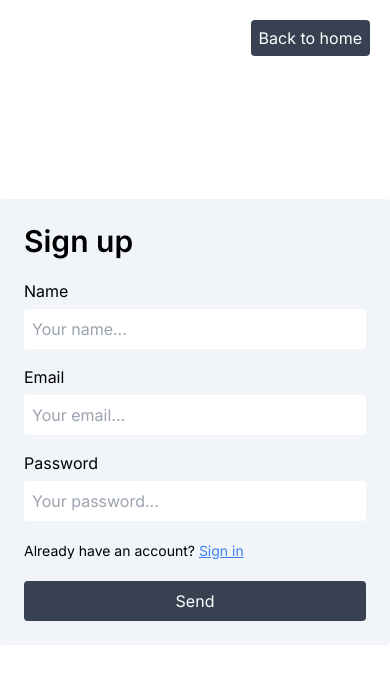
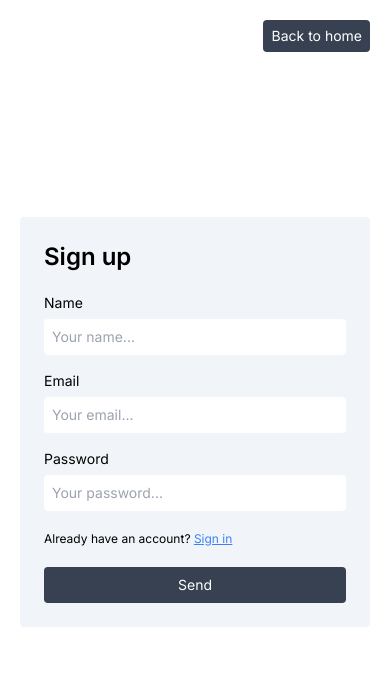
Before and after one commit to sergiopmdeveloper/link-loom, a Next.js app: page /sign-up in a window 390 px wide. Shown: the top 684 px of the page. Built offline with nearby package versions, Linux system fonts and the light colour scheme.

Commit message:
style: add responsive styling

```diff
--- a/src/app/sign-up/components/SubmitButton.tsx
+++ b/src/app/sign-up/components/SubmitButton.tsx
@@ -13,7 +13,7 @@ export default function SubmitButton() {
   return (
     <button
       className={cn(
-        'mt-5 rounded bg-gray-700 py-2 text-white hover:brightness-125',
+        'mt-5 rounded bg-gray-700 py-2 text-sm text-white hover:brightness-125 sm:text-base',
         pending && 'cursor-not-allowed opacity-75',
       )}
       type='submit'
--- a/src/app/sign-up/page.tsx
+++ b/src/app/sign-up/page.tsx
@@ -23,23 +23,23 @@ export default function Page() {
   const [formState, formAction] = useFormState(signUp, signUpState);
 
   return (
-    <main className='relative flex h-screen w-screen items-center justify-center'>
+    <main className='relative flex h-screen w-screen items-center justify-center px-5'>
       <Link
-        className='absolute right-5 top-5 rounded bg-gray-700 px-2 py-1.5 text-white hover:brightness-125'
+        className='absolute right-5 top-5 rounded bg-gray-700 px-2 py-1.5 text-sm text-white hover:brightness-125 sm:text-base'
         href='/'
       >
         Back to home
       </Link>
-      <div className='relative w-[30rem] rounded bg-slate-100 p-6'>
+      <div className='relative w-full rounded bg-slate-100 p-6 sm:w-[30rem]'>
         {formState.userAlreadyExists && (
           <span className='absolute -top-8 right-0 rounded bg-red-300 px-1.5 py-0.5 text-xs text-red-700'>
             User already exists
           </span>
         )}
-        <h1 className='mb-5 text-3xl font-semibold'>Sign up</h1>
+        <h1 className='mb-5 text-2xl font-semibold sm:text-3xl'>Sign up</h1>
         <form className='flex flex-col' action={formAction}>
           <div className='flex flex-col gap-4'>
-            <div className='relative flex flex-col gap-1.5'>
+            <div className='relative flex flex-col gap-1.5 text-sm sm:text-base'>
               <label htmlFor='name'>Name</label>
               <input
                 className='rounded px-2 py-2'
@@ -55,7 +55,7 @@ export default function Page() {
                 </span>
               )}
             </div>
-            <div className='relative flex flex-col gap-1.5'>
+            <div className='relative flex flex-col gap-1.5 text-sm sm:text-base'>
               <label htmlFor='email'>Email</label>
               <input
                 className='rounded px-2 py-2'
@@ -71,7 +71,7 @@ export default function Page() {
                 </span>
               )}
             </div>
-            <div className='relative flex flex-col gap-1.5'>
+            <div className='relative flex flex-col gap-1.5 text-sm sm:text-base'>
               <label htmlFor='password'>Password</label>
               <input
                 className='rounded px-2 py-2'
@@ -88,7 +88,7 @@ export default function Page() {
               )}
             </div>
           </div>
-          <span className='mt-5 text-sm'>
+          <span className='mt-5 text-xs sm:text-sm'>
             Already have an account?{' '}
             <Link
               className='cursor-pointer text-blue-500 underline'
```
